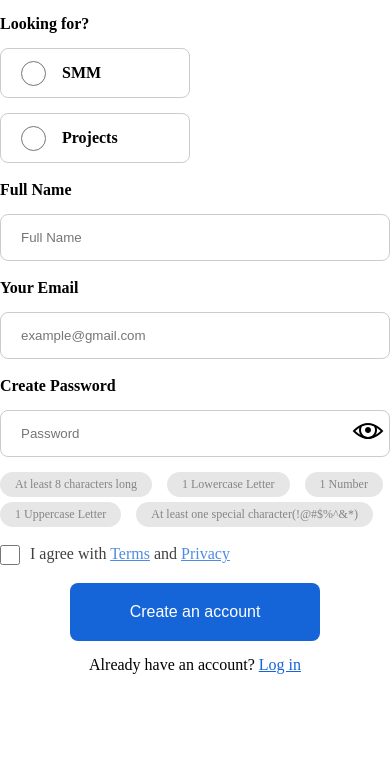
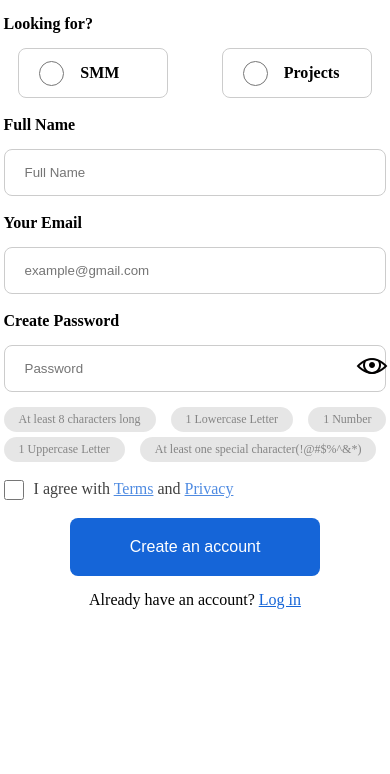
Before and after one commit to xscientisttech/Frontend-2023, a plain HTML site: page Prathamesh_Patil/task-4/index.html in a window 390 px wide. Shown: the part 166-940 px from the top of the page. Drawn offline with Linux system fonts and the light colour scheme.

Commit message:
Made it mobile friendly

```diff
--- a/Prathamesh_Patil/task-3/style.css
+++ b/Prathamesh_Patil/task-3/style.css
@@ -31,6 +31,9 @@
   .img {
     height: 500px;
     width: 600px;
+  }
+  .container > .icon {
+    display: none;
   }
 }
 @media screen and (min-width: 850px) and (max-width: 1650px) {
@@ -72,6 +75,9 @@
     height: 450px;
     width: 450px;
   }
+  .container > .icon {
+    display: none;
+  }
 }
 
 @media screen and (max-width: 990px) {
@@ -79,8 +85,13 @@
     justify-content: center;
     column-gap: 0.8rem;
   }
+  .container {
+    width: 100%;
+  }
   .content {
     margin-top: 3rem;
+    margin-left: auto;
+    margin-right: auto;
   }
   .footer {
     justify-content: center;
@@ -90,6 +101,14 @@
   h3,
   p {
     text-align: center;
+  }
+  .flex > .icon {
+    display: none;
+  }
+  .container > .icon {
+    display: block;
+    margin-left: auto;
+    margin-right: auto;
   }
 }
 body {
@@ -105,6 +124,7 @@ body {
   display: flex;
   height: 75px;
   align-items: center;
+  justify-content: center;
 }
 
 .icon {
@@ -118,14 +138,7 @@ body {
   display: flex;
   column-gap: 2rem;
   color: #fff;
-}
-
-.btn {
-  padding: 12px 20px;
-  background-color: #0078ff;
-  color: #fff;
-  border-radius: 48px;
-  border: none;
+  justify-content: center;
 }
 
 .content {
@@ -167,3 +180,10 @@ body {
   justify-content: center;
   align-items: center;
 }
+.btn {
+  padding: 12px 20px;
+  background-color: #0078ff;
+  color: #fff;
+  border-radius: 48px;
+  border: none;
+}
--- a/Prathamesh_Patil/task-4/style.css
+++ b/Prathamesh_Patil/task-4/style.css
@@ -85,6 +85,12 @@
   .flex_1 {
     margin-top: 20px;
   }
+  .container {
+    width: auto;
+  }
+  .flex_1 > h1 {
+    text-align: center;
+  }
 
   body {
     height: 940px;
@@ -101,8 +107,10 @@
     text-align: center;
     display: block;
   }
-  .flex.mt-15px {
-    flex-wrap: wrap;
+  .box {
+    width: 150px;
+    margin-left: auto;
+    margin-right: auto;
   }
 }
 
@@ -147,7 +155,6 @@
 }
 .box {
   min-height: 50px;
-  width: 190px;
   display: flex;
   padding: 0 20px;
   align-items: center;
```
Also changed, not shown: Prathamesh_Patil/task-3/index.html (+1 -0 lines).
